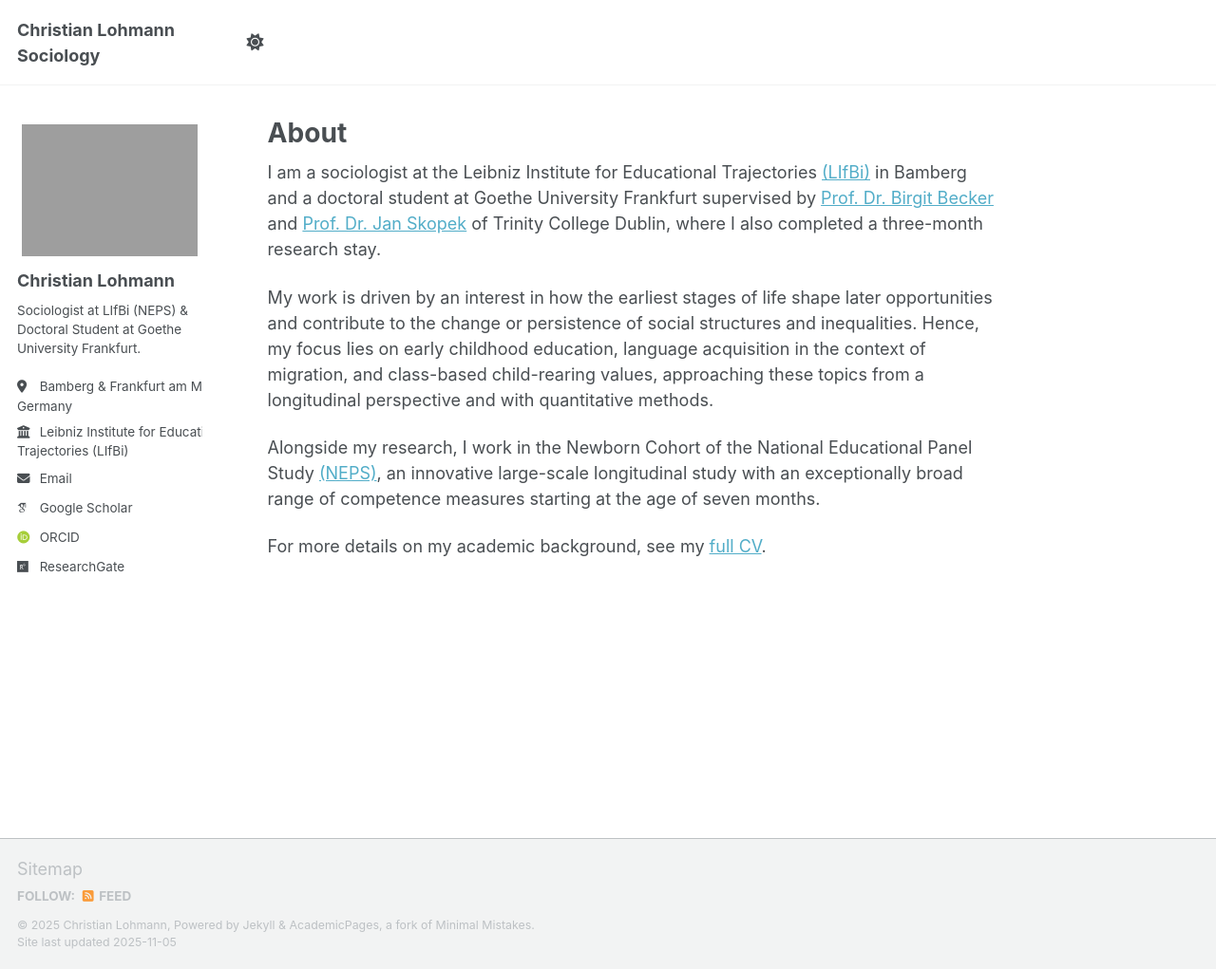
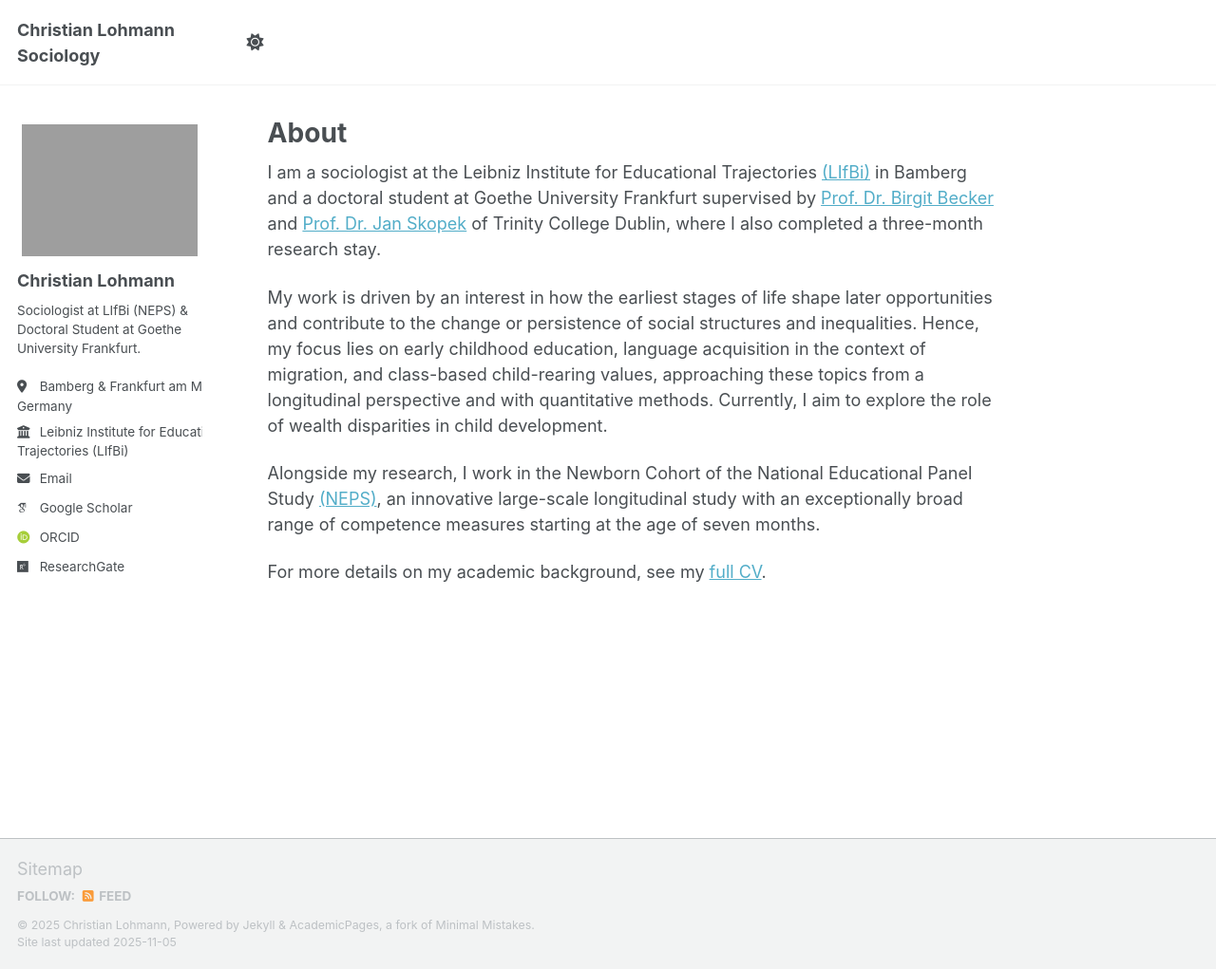
Before and after one commit to lohmannc/lohmannc.github.io, a Jekyll site: the page built from _pages/about.md, in a window 1280 px wide and 1021 px high. Shown: the whole window at 95% size. Built offline with Jekyll 4.4.1, drawn with Linux system fonts in a browser that asks for light colours; some web fonts are replaced; a script that is not in the unit is left out.

Commit message:
Update about page with new research focus
Added a sentence about exploring wealth disparities in child development.

```diff
--- a/_pages/about.md
+++ b/_pages/about.md
@@ -9,7 +9,7 @@ redirect_from:
 
 I am a sociologist at the Leibniz Institute for Educational Trajectories [(LIfBi)](https://www.lifbi.de/en-us/Start/Institute/People/Person/account/4414?name=Lohmann%2cChristian) in Bamberg and a doctoral student at Goethe University Frankfurt supervised by [Prof. Dr. Birgit Becker](https://www.goethe-university-frankfurt.de/62146852/Sociology_with_a_Focus_on_Empirical_Educational_Research?locale=en) and [Prof. Dr. Jan Skopek](https://www.tcd.ie/research/profiles/?profile=skopekj) of Trinity College Dublin, where I also completed a three-month research stay.
 
-My work is driven by an interest in how the earliest stages of life shape later opportunities and contribute to the change or persistence of social structures and inequalities. Hence, my focus lies on early childhood education, language acquisition in the context of migration, and class-based child-rearing values, approaching these topics from a longitudinal perspective and with quantitative methods.
+My work is driven by an interest in how the earliest stages of life shape later opportunities and contribute to the change or persistence of social structures and inequalities. Hence, my focus lies on early childhood education, language acquisition in the context of migration, and class-based child-rearing values, approaching these topics from a longitudinal perspective and with quantitative methods. Currently, I aim to explore the role of wealth disparities in child development.
 
 Alongside my research, I work in the Newborn Cohort of the National Educational Panel Study [(NEPS)](https://www.neps-data.de/Data-Center/Data-and-Documentation/SC1-Newborns), an innovative large-scale longitudinal study with an exceptionally broad range of competence measures starting at the age of seven months.
 
```
